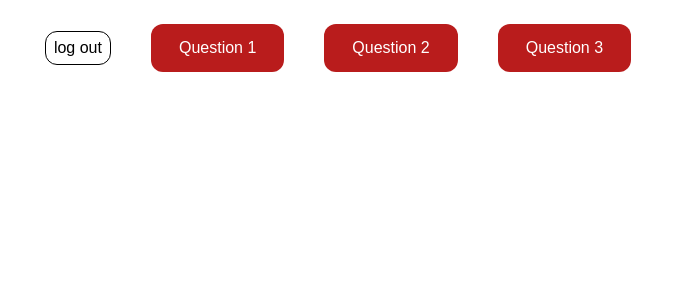
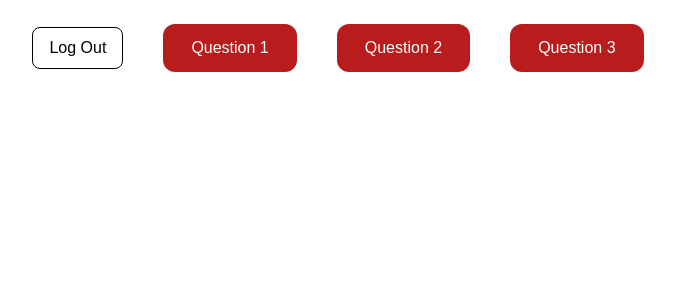
Before and after one commit to sonambishnoi550/next-js-text, a Next.js app: page /dashboard-page in a window 1280 px wide. Shown: the top 300 px of the page, without its empty margins (302-977 px from the left). Built offline with nearby package versions, Linux system fonts and the light colour scheme.

Commit message:
change spacing

```diff
--- a/src/components/MyLoginForm.tsx
+++ b/src/components/MyLoginForm.tsx
@@ -37,7 +37,7 @@ const MyLoginForm = () => {
         // if password length is less than 6
         else if (formData.password.length < 6) newErrors.password = "Password must be at least 6 characters";
         // if checkbox is not checked
-        if (!rememberMe) newErrors.rememberMe = "Agree it for sign in";
+        if (!rememberMe) newErrors.rememberMe = "Agree";
         return newErrors;
     };
     // handlesubmit function
--- a/src/components/dashboard/Dashboard.tsx
+++ b/src/components/dashboard/Dashboard.tsx
@@ -52,9 +52,9 @@ const Dashboard = () => {
                 {/* add logout button */}
                 <button
                     onClick={() => remove()}
-                    className="border border-black rounded-xl px-2 py-1"
+                    className="border border-black rounded-lg px-4 py-2"
                 >
-                    log out
+                    Log Out
                 </button>
                 {/* questionbbuttons from map */}
                 {["Question 1", "Question 2", "Question 3"].map((label, index) => (
```
